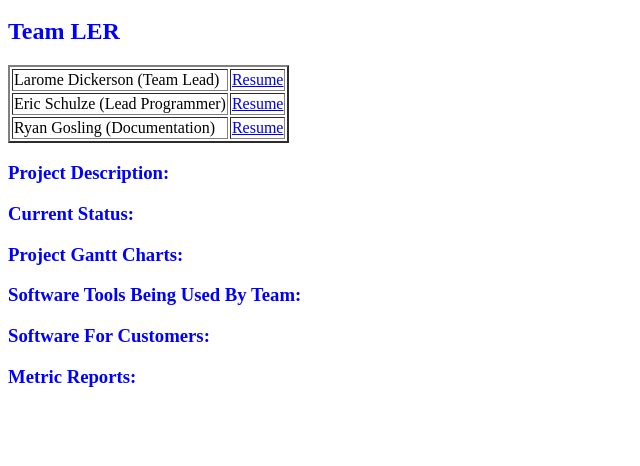
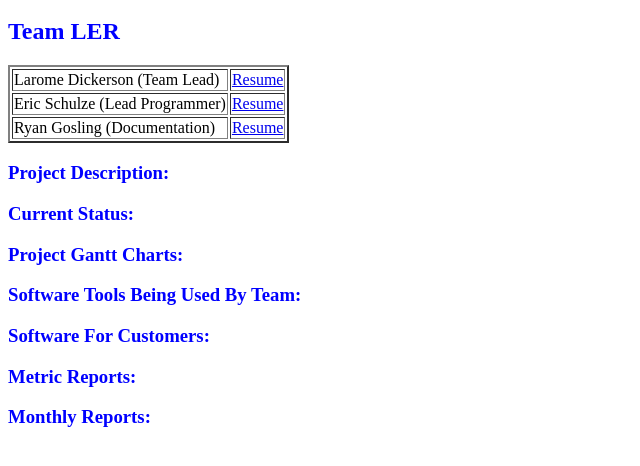
Before and after one commit to LERCapstone/LERCapstone.github.io, a plain HTML site: page index.html in a window 1280 px wide. Shown: the part 48-514 px from the top of the page, without its empty margins (0-640 px from the left). Drawn offline with Linux system fonts and the light colour scheme.

Commit message:
Update index.html

```diff
--- a/index.html
+++ b/index.html
@@ -24,5 +24,7 @@
     <h3 style="color: #0000ff;">Software Tools Being Used By Team:</h3>
     <h3 style="color: #0000ff;">Software For Customers:</h3>
     <h3 style="color: #0000ff;">Metric Reports:</h3>
+    <h3 style="color: #0000ff;">Monthly Reports:</h3>
+
   </body>
 </html>
```
